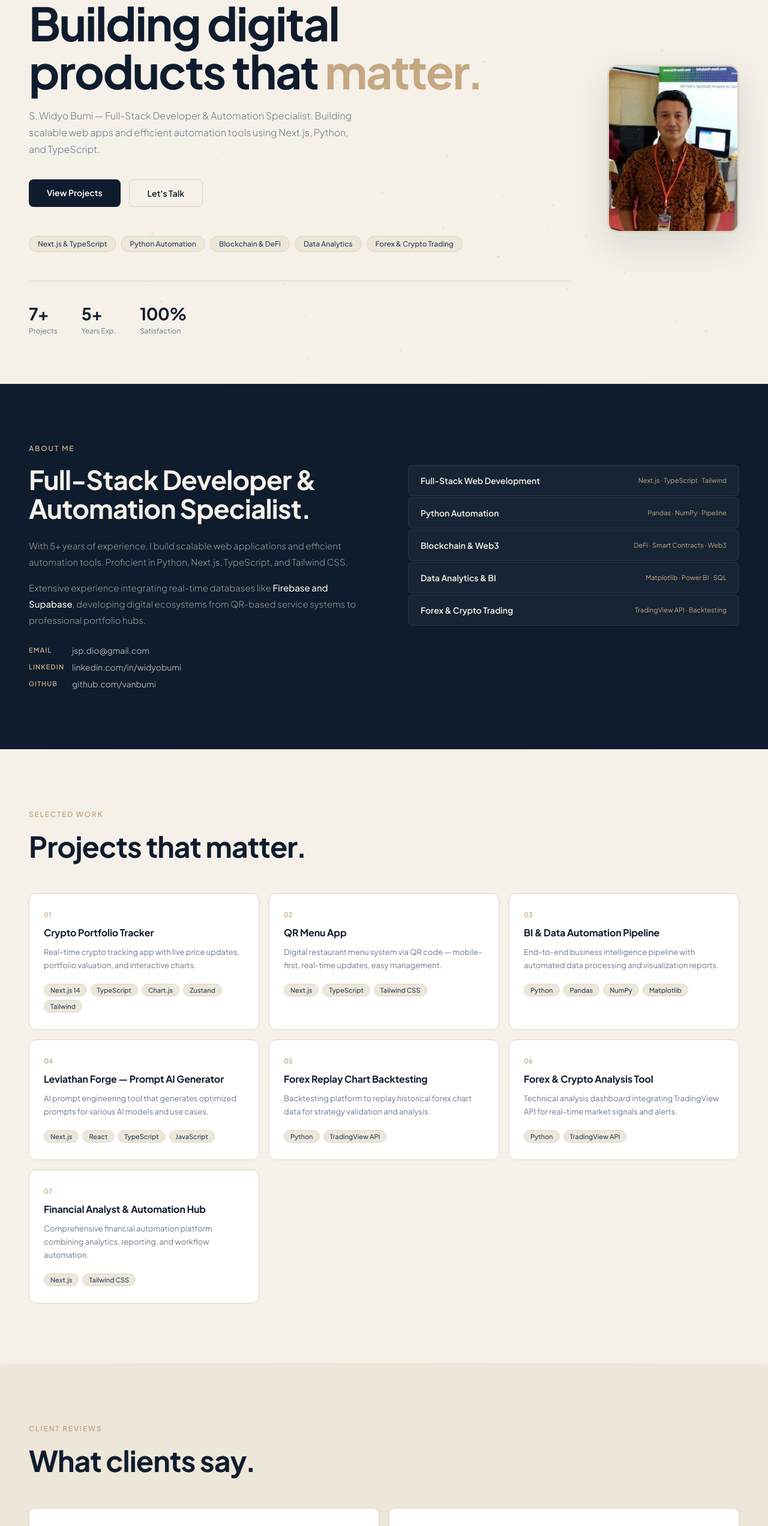
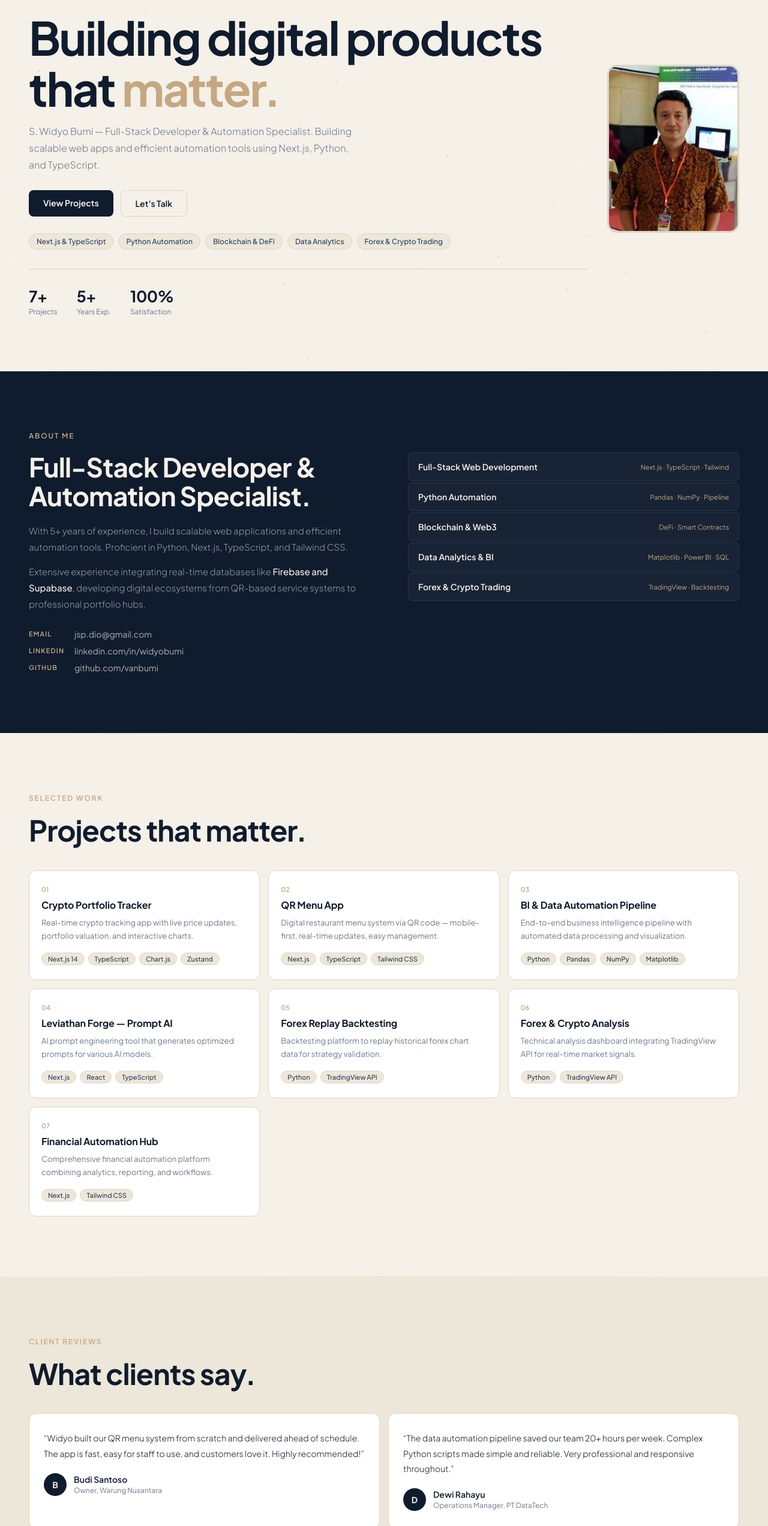
Before and after one commit to vanbumi/portfolio, a Next.js app: page / in a window 1280 px wide. Shown: the part 182-2726 px from the top of the page at 60% size. Built offline with nearby package versions, Linux system fonts and the light colour scheme.

Commit message:
fix layout for mobile friendly

```diff
--- a/src/app/globals.css
+++ b/src/app/globals.css
@@ -27,3 +27,20 @@ body {
   font-family: 'Plus Jakarta Sans', sans-serif;
   overflow-x: hidden;
 }
+
+/* Mobile navbar */
+@media (max-width: 640px) {
+  nav { padding: 14px 20px !important; }
+  nav > div:nth-child(2) { display: none !important; }
+}
+
+/* Mobile contact */
+@media (max-width: 640px) {
+  #contact > div { padding: 0 !important; }
+  #contact .grid { grid-template-columns: 1fr !important; }
+}
+
+/* Mobile footer */
+@media (max-width: 640px) {
+  footer { flex-direction: column !important; gap: 12px !important; text-align: center !important; padding: 24px 20px !important; }
+}
--- a/src/components/About.tsx
+++ b/src/components/About.tsx
@@ -3,40 +3,43 @@
 const expertise = [
   { name: 'Full-Stack Web Development', tag: 'Next.js · TypeScript · Tailwind' },
   { name: 'Python Automation', tag: 'Pandas · NumPy · Pipeline' },
-  { name: 'Blockchain & Web3', tag: 'DeFi · Smart Contracts · Web3' },
+  { name: 'Blockchain & Web3', tag: 'DeFi · Smart Contracts' },
   { name: 'Data Analytics & BI', tag: 'Matplotlib · Power BI · SQL' },
-  { name: 'Forex & Crypto Trading', tag: 'TradingView API · Backtesting' },
+  { name: 'Forex & Crypto Trading', tag: 'TradingView · Backtesting' },
 ]
 
 export default function About() {
   return (
-    <section id="about" style={{ background: 'var(--navy)', padding: '100px 48px' }}>
+    <section id="about" style={{ background: 'var(--navy)', padding: 'clamp(60px, 8vw, 100px) clamp(20px, 5vw, 48px)' }}>
       <div style={{ fontSize: '12px', fontWeight: 600, letterSpacing: '0.15em', color: 'var(--accent)', textTransform: 'uppercase', marginBottom: '20px' }}>
         About Me
       </div>
 
-      <div style={{ display: 'grid', gridTemplateColumns: '1fr 1fr', gap: '80px', alignItems: 'start' }}>
+      <div className="about-grid" style={{ display: 'grid', gridTemplateColumns: '1fr', gap: '40px' }}>
+        {/* Left */}
         <div>
-          <h2 style={{ fontSize: 'clamp(28px, 3.5vw, 44px)', fontWeight: 700, color: 'var(--cream)', lineHeight: 1.1, letterSpacing: '-0.02em', marginBottom: '24px' }}>
+          <h2 style={{ fontSize: 'clamp(24px, 4vw, 44px)', fontWeight: 700, color: 'var(--cream)', lineHeight: 1.1, letterSpacing: '-0.02em', marginBottom: '20px' }}>
             Full-Stack Developer &<br />Automation Specialist.
           </h2>
-          <p style={{ fontSize: '15px', fontWeight: 300, lineHeight: 1.8, color: 'rgba(245,240,232,0.6)', marginBottom: '16px' }}>
+          <p style={{ fontSize: '15px', fontWeight: 300, lineHeight: 1.8, color: 'rgba(245,240,232,0.6)', marginBottom: '14px' }}>
             With 5+ years of experience, I build scalable web applications and efficient automation tools. Proficient in Python, Next.js, TypeScript, and Tailwind CSS.
           </p>
           <p style={{ fontSize: '15px', fontWeight: 300, lineHeight: 1.8, color: 'rgba(245,240,232,0.6)', marginBottom: '28px' }}>
-            Extensive experience integrating real-time databases like <span style={{ color: 'var(--cream)', fontWeight: 500 }}>Firebase and Supabase</span>, developing digital ecosystems from QR-based service systems to professional portfolio hubs.
+            Extensive experience integrating real-time databases like{' '}
+            <span style={{ color: 'var(--cream)', fontWeight: 500 }}>Firebase and Supabase</span>,
+            developing digital ecosystems from QR-based service systems to professional portfolio hubs.
           </p>
 
-          {/* Contact links */}
           <div style={{ display: 'flex', flexDirection: 'column', gap: '10px' }}>
             {[
               { label: 'Email', value: 'jsp.dio@gmail.com', href: 'mailto:jsp.dio@gmail.com' },
               { label: 'LinkedIn', value: 'linkedin.com/in/widyobumi', href: 'https://linkedin.com/in/widyobumi' },
               { label: 'GitHub', value: 'github.com/vanbumi', href: 'https://github.com/vanbumi' },
             ].map(item => (
-              <div key={item.label} style={{ display: 'flex', gap: '12px', alignItems: 'center' }}>
-                <span style={{ fontSize: '11px', fontWeight: 600, color: 'var(--accent)', letterSpacing: '0.1em', textTransform: 'uppercase', width: '60px' }}>{item.label}</span>
-                <a href={item.href} target="_blank" rel="noreferrer" style={{ fontSize: '14px', color: 'rgba(245,240,232,0.7)', textDecoration: 'none', transition: 'color 0.2s' }}
+              <div key={item.label} style={{ display: 'flex', gap: '12px', alignItems: 'flex-start', flexWrap: 'wrap' }}>
+                <span style={{ fontSize: '11px', fontWeight: 600, color: 'var(--accent)', letterSpacing: '0.1em', textTransform: 'uppercase', width: '64px', flexShrink: 0, paddingTop: '2px' }}>{item.label}</span>
+                <a href={item.href} target="_blank" rel="noreferrer"
+                  style={{ fontSize: '14px', color: 'rgba(245,240,232,0.7)', textDecoration: 'none', wordBreak: 'break-all' }}
                   onMouseEnter={e => (e.currentTarget.style.color = 'var(--cream)')}
                   onMouseLeave={e => (e.currentTarget.style.color = 'rgba(245,240,232,0.7)')}
                 >
@@ -47,16 +50,18 @@ export default function About() {
           </div>
         </div>
 
+        {/* Right — expertise */}
         <div style={{ display: 'flex', flexDirection: 'column', gap: '2px' }}>
           {expertise.map(item => (
             <div
               key={item.name}
               style={{
                 display: 'flex', justifyContent: 'space-between', alignItems: 'center',
-                padding: '16px 20px', borderRadius: '8px',
+                flexWrap: 'wrap', gap: '6px',
+                padding: '14px 16px', borderRadius: '8px',
                 background: 'rgba(245,240,232,0.04)',
                 border: '1px solid rgba(245,240,232,0.08)',
-                transition: 'background 0.2s', cursor: 'default',
+                transition: 'background 0.2s',
               }}
               onMouseEnter={e => (e.currentTarget.style.background = 'rgba(245,240,232,0.08)')}
               onMouseLeave={e => (e.currentTarget.style.background = 'rgba(245,240,232,0.04)')}
@@ -67,6 +72,15 @@ export default function About() {
           ))}
         </div>
       </div>
+
+      <style>{`
+        @media (min-width: 768px) {
+          .about-grid {
+            grid-template-columns: 1fr 1fr !important;
+            gap: 80px !important;
+          }
+        }
+      `}</style>
     </section>
   )
 }
--- a/src/components/Hero.tsx
+++ b/src/components/Hero.tsx
@@ -11,10 +11,36 @@ export default function Hero() {
   return (
     <section style={{
       minHeight: '100vh', display: 'flex', flexDirection: 'column',
-      justifyContent: 'center', padding: '120px 48px 80px',
+      justifyContent: 'center', padding: 'clamp(100px, 12vw, 120px) clamp(20px, 5vw, 48px) 60px',
       background: 'var(--cream)',
     }}>
-      <div style={{ display: 'grid', gridTemplateColumns: '1fr auto', gap: '60px', alignItems: 'center' }}>
+      {/* Photo + Text wrapper */}
+      <div style={{
+        display: 'flex',
+        flexDirection: 'column',
+        gap: '32px',
+      }}
+        className="hero-inner"
+      >
+        {/* Profile photo — mobile: center top */}
+        <div style={{ display: 'flex', justifyContent: 'center' }} className="hero-photo">
+          <div style={{
+            width: '140px', height: '175px',
+            borderRadius: '16px', overflow: 'hidden',
+            border: '3px solid var(--border)',
+          }}>
+            <Image
+              src="/profile.jpg"
+              alt="S. Widyo Bumi"
+              width={220}
+              height={280}
+              priority
+              style={{ objectFit: 'cover', objectPosition: 'top', width: '100%', height: '100%' }}
+            />
+          </div>
+        </div>
+
+        {/* Text content */}
         <div>
           {/* Badge */}
           <div style={{
@@ -22,37 +48,35 @@ export default function Hero() {
             background: 'var(--navy)', color: 'var(--cream)',
             padding: '6px 14px', borderRadius: '100px',
             fontSize: '12px', fontWeight: 500,
-            marginBottom: '32px', width: 'fit-content',
+            marginBottom: '24px', width: 'fit-content',
           }}>
             <span style={{ width: '6px', height: '6px', borderRadius: '50%', background: '#4ade80', display: 'inline-block' }} />
             Available for Projects
           </div>
 
-          {/* Heading */}
           <h1 style={{
-            fontSize: 'clamp(40px, 6vw, 80px)', fontWeight: 700,
-            lineHeight: 1.05, letterSpacing: '-0.03em',
-            color: 'var(--navy)', marginBottom: '20px',
+            fontSize: 'clamp(32px, 6vw, 80px)', fontWeight: 700,
+            lineHeight: 1.1, letterSpacing: '-0.03em',
+            color: 'var(--navy)', marginBottom: '16px',
           }}>
-            Building digital<br />products that{' '}
+            Building digital products that{' '}
             <span style={{ color: 'var(--accent)' }}>matter.</span>
           </h1>
 
-          {/* Bio */}
           <p style={{
-            fontSize: '16px', fontWeight: 300, color: 'var(--muted)',
-            lineHeight: 1.75, maxWidth: '560px', marginBottom: '36px',
+            fontSize: 'clamp(14px, 2vw, 16px)', fontWeight: 300,
+            color: 'var(--muted)', lineHeight: 1.75,
+            maxWidth: '560px', marginBottom: '28px',
           }}>
             S. Widyo Bumi — Full-Stack Developer & Automation Specialist.
             Building scalable web apps and efficient automation tools using
             Next.js, Python, and TypeScript.
           </p>
 
-          {/* Actions */}
-          <div style={{ display: 'flex', gap: '14px', flexWrap: 'wrap', marginBottom: '48px' }}>
+          <div style={{ display: 'flex', gap: '12px', flexWrap: 'wrap', marginBottom: '28px' }}>
             <a href="#projects" style={{
               background: 'var(--navy)', color: 'var(--white)',
-              padding: '13px 30px', borderRadius: '8px',
+              padding: '12px 24px', borderRadius: '8px',
               fontWeight: 600, fontSize: '14px', textDecoration: 'none',
             }}
               onMouseEnter={e => (e.currentTarget.style.background = 'var(--navy-light)')}
@@ -61,7 +85,7 @@ export default function Hero() {
               View Projects
             </a>
             <a href="mailto:jsp.dio@gmail.com" style={{
-              color: 'var(--navy)', padding: '13px 30px', borderRadius: '8px',
+              color: 'var(--navy)', padding: '12px 24px', borderRadius: '8px',
               fontWeight: 600, fontSize: '14px', textDecoration: 'none',
               border: '1.5px solid var(--border)',
             }}
@@ -72,12 +96,11 @@ export default function Hero() {
             </a>
           </div>
 
-          {/* Skills */}
-          <div style={{ display: 'flex', flexWrap: 'wrap', gap: '8px', marginBottom: '48px' }}>
+          <div style={{ display: 'flex', flexWrap: 'wrap', gap: '8px', marginBottom: '32px' }}>
             {skills.map(s => (
               <span key={s} style={{
                 fontSize: '12px', fontWeight: 500, color: 'var(--navy-mid)',
-                background: 'var(--cream-dark)', padding: '5px 14px',
+                background: 'var(--cream-dark)', padding: '5px 12px',
                 borderRadius: '100px', border: '1px solid var(--border)',
               }}>
                 {s}
@@ -85,40 +108,41 @@ export default function Hero() {
             ))}
           </div>
 
-          {/* Stats */}
           <div style={{
-            display: 'flex', gap: '40px',
-            paddingTop: '36px', borderTop: '1px solid var(--border)',
+            display: 'flex', gap: '32px', flexWrap: 'wrap',
+            paddingTop: '28px', borderTop: '1px solid var(--border)',
           }}>
             {[['7+', 'Projects'], ['5+', 'Years Exp.'], ['100%', 'Satisfaction']].map(([n, l]) => (
               <div key={l}>
-                <div style={{ fontSize: '28px', fontWeight: 700, color: 'var(--navy)', letterSpacing: '-0.02em' }}>{n}</div>
-                <div style={{ fontSize: '12px', color: 'var(--muted)', marginTop: '4px' }}>{l}</div>
+                <div style={{ fontSize: '26px', fontWeight: 700, color: 'var(--navy)', letterSpacing: '-0.02em' }}>{n}</div>
+                <div style={{ fontSize: '12px', color: 'var(--muted)', marginTop: '2px' }}>{l}</div>
               </div>
             ))}
           </div>
         </div>
+      </div>
 
-        {/* Profile Photo */}
-        <div style={{ flexShrink: 0 }}>
-          <div style={{
-            width: '220px', height: '280px',
-            borderRadius: '16px',
-            overflow: 'hidden',
-            border: '3px solid var(--border)',
-            boxShadow: '0 20px 60px rgba(15,28,46,0.12)',
-          }}>
-            <Image
-              src="/profile.jpg"
-              alt="S. Widyo Bumi"
-              width={220}
-              height={280}
-              style={{ objectFit: 'cover', objectPosition: 'top', width: '100%', height: '100%' }}
-              priority
-            />
-          </div>
-        </div>
-      </div>
+      <style>{`
+        @media (min-width: 768px) {
+          .hero-inner {
+            flex-direction: row !important;
+            align-items: center !important;
+            justify-content: space-between !important;
+          }
+          .hero-photo {
+            order: 2;
+            flex-shrink: 0;
+          }
+          .hero-photo > div {
+            width: 220px !important;
+            height: 280px !important;
+          }
+          .hero-inner > div:last-child {
+            order: 1;
+            flex: 1;
+          }
+        }
+      `}</style>
     </section>
   )
 }
--- a/src/components/Projects.tsx
+++ b/src/components/Projects.tsx
@@ -1,68 +1,32 @@
 'use client'
 
 const projects = [
-  {
-    num: '01',
-    title: 'Crypto Portfolio Tracker',
-    desc: 'Real-time crypto tracking app with live price updates, portfolio valuation, and interactive charts.',
-    tags: ['Next.js 14', 'TypeScript', 'Chart.js', 'Zustand', 'Tailwind'],
-  },
-  {
-    num: '02',
-    title: 'QR Menu App',
-    desc: 'Digital restaurant menu system via QR code — mobile-first, real-time updates, easy management.',
-    tags: ['Next.js', 'TypeScript', 'Tailwind CSS'],
-  },
-  {
-    num: '03',
-    title: 'BI & Data Automation Pipeline',
-    desc: 'End-to-end business intelligence pipeline with automated data processing and visualization reports.',
-    tags: ['Python', 'Pandas', 'NumPy', 'Matplotlib'],
-  },
-  {
-    num: '04',
-    title: 'Leviathan Forge — Prompt AI Generator',
-    desc: 'AI prompt engineering tool that generates optimized prompts for various AI models and use cases.',
-    tags: ['Next.js', 'React', 'TypeScript', 'JavaScript'],
-  },
-  {
-    num: '05',
-    title: 'Forex Replay Chart Backtesting',
-    desc: 'Backtesting platform to replay historical forex chart data for strategy validation and analysis.',
-    tags: ['Python', 'TradingView API'],
-  },
-  {
-    num: '06',
-    title: 'Forex & Crypto Analysis Tool',
-    desc: 'Technical analysis dashboard integrating TradingView API for real-time market signals and alerts.',
-    tags: ['Python', 'TradingView API'],
-  },
-  {
-    num: '07',
-    title: 'Financial Analyst & Automation Hub',
-    desc: 'Comprehensive financial automation platform combining analytics, reporting, and workflow automation.',
-    tags: ['Next.js', 'Tailwind CSS'],
-  },
+  { num: '01', title: 'Crypto Portfolio Tracker', desc: 'Real-time crypto tracking app with live price updates, portfolio valuation, and interactive charts.', tags: ['Next.js 14', 'TypeScript', 'Chart.js', 'Zustand'] },
+  { num: '02', title: 'QR Menu App', desc: 'Digital restaurant menu system via QR code — mobile-first, real-time updates, easy management.', tags: ['Next.js', 'TypeScript', 'Tailwind CSS'] },
+  { num: '03', title: 'BI & Data Automation Pipeline', desc: 'End-to-end business intelligence pipeline with automated data processing and visualization.', tags: ['Python', 'Pandas', 'NumPy', 'Matplotlib'] },
+  { num: '04', title: 'Leviathan Forge — Prompt AI', desc: 'AI prompt engineering tool that generates optimized prompts for various AI models.', tags: ['Next.js', 'React', 'TypeScript'] },
+  { num: '05', title: 'Forex Replay Backtesting', desc: 'Backtesting platform to replay historical forex chart data for strategy validation.', tags: ['Python', 'TradingView API'] },
+  { num: '06', title: 'Forex & Crypto Analysis', desc: 'Technical analysis dashboard integrating TradingView API for real-time market signals.', tags: ['Python', 'TradingView API'] },
+  { num: '07', title: 'Financial Automation Hub', desc: 'Comprehensive financial automation platform combining analytics, reporting, and workflows.', tags: ['Next.js', 'Tailwind CSS'] },
 ]
 
 export default function Projects() {
   return (
-    <section id="projects" style={{ background: 'var(--cream)', padding: '100px 48px' }}>
+    <section id="projects" style={{ background: 'var(--cream)', padding: 'clamp(60px, 8vw, 100px) clamp(20px, 5vw, 48px)' }}>
       <div style={{ fontSize: '12px', fontWeight: 600, letterSpacing: '0.15em', color: 'var(--accent)', textTransform: 'uppercase', marginBottom: '20px' }}>
         Selected Work
       </div>
-      <h2 style={{ fontSize: 'clamp(28px, 4vw, 48px)', fontWeight: 700, color: 'var(--navy)', letterSpacing: '-0.02em', marginBottom: '52px', lineHeight: 1.1 }}>
+      <h2 style={{ fontSize: 'clamp(24px, 4vw, 48px)', fontWeight: 700, color: 'var(--navy)', letterSpacing: '-0.02em', marginBottom: '40px', lineHeight: 1.1 }}>
         Projects that matter.
       </h2>
 
-      <div style={{ display: 'grid', gridTemplateColumns: 'repeat(3, 1fr)', gap: '16px' }}>
+      <div className="projects-grid" style={{ display: 'grid', gridTemplateColumns: '1fr', gap: '14px' }}>
         {projects.map(p => (
-          <div
-            key={p.num}
+          <div key={p.num}
             style={{
               background: 'var(--white)', borderRadius: '12px',
-              padding: '28px 24px', border: '1px solid var(--border)',
-              transition: 'transform 0.2s, box-shadow 0.2s', cursor: 'default',
+              padding: '24px 20px', border: '1px solid var(--border)',
+              transition: 'transform 0.2s, box-shadow 0.2s',
             }}
             onMouseEnter={e => {
               e.currentTarget.style.transform = 'translateY(-4px)'
@@ -73,22 +37,30 @@ export default function Projects() {
               e.currentTarget.style.boxShadow = 'none'
             }}
           >
-            <div style={{ fontSize: '11px', fontWeight: 600, color: 'var(--accent)', marginBottom: '14px' }}>{p.num}</div>
-            <h3 style={{ fontSize: '16px', fontWeight: 700, color: 'var(--navy)', marginBottom: '10px', letterSpacing: '-0.01em', lineHeight: 1.3 }}>{p.title}</h3>
-            <p style={{ fontSize: '13px', color: 'var(--muted)', lineHeight: 1.7, marginBottom: '20px' }}>{p.desc}</p>
+            <div style={{ fontSize: '11px', fontWeight: 600, color: 'var(--accent)', marginBottom: '10px' }}>{p.num}</div>
+            <h3 style={{ fontSize: '16px', fontWeight: 700, color: 'var(--navy)', marginBottom: '8px', letterSpacing: '-0.01em', lineHeight: 1.3 }}>{p.title}</h3>
+            <p style={{ fontSize: '13px', color: 'var(--muted)', lineHeight: 1.7, marginBottom: '16px' }}>{p.desc}</p>
             <div style={{ display: 'flex', flexWrap: 'wrap', gap: '6px' }}>
               {p.tags.map(t => (
                 <span key={t} style={{
-                  fontSize: '11px', fontWeight: 500,
-                  color: 'var(--navy-mid)', background: 'var(--cream-dark)',
-                  padding: '3px 10px', borderRadius: '100px',
-                  border: '1px solid var(--border)',
+                  fontSize: '11px', fontWeight: 500, color: 'var(--navy-mid)',
+                  background: 'var(--cream-dark)', padding: '3px 10px',
+                  borderRadius: '100px', border: '1px solid var(--border)',
                 }}>{t}</span>
               ))}
             </div>
           </div>
         ))}
       </div>
+
+      <style>{`
+        @media (min-width: 640px) {
+          .projects-grid { grid-template-columns: repeat(2, 1fr) !important; }
+        }
+        @media (min-width: 1024px) {
+          .projects-grid { grid-template-columns: repeat(3, 1fr) !important; }
+        }
+      `}</style>
     </section>
   )
 }
--- a/src/components/Testimonials.tsx
+++ b/src/components/Testimonials.tsx
@@ -1,57 +1,37 @@
 'use client'
 
 const testimonials = [
-  {
-    text: 'Widyo built our QR menu system from scratch and delivered ahead of schedule. The app is fast, easy for staff to use, and customers love it. Highly recommended for any restaurant owner.',
-    name: 'Budi Santoso',
-    role: 'Owner, Warung Nusantara',
-    initial: 'B',
-  },
-  {
-    text: 'The data automation pipeline he built saved our team 20+ hours per week. Complex Python scripts made simple and reliable. Very professional and responsive throughout.',
-    name: 'Dewi Rahayu',
-    role: 'Operations Manager, PT DataTech',
-    initial: 'D',
-  },
-  {
-    text: 'Our crypto dashboard is exactly what we envisioned. Real-time data, clean UI, and the chart integration is smooth. Widyo understood our needs and delivered beyond expectations.',
-    name: 'Kevin Lim',
-    role: 'Founder, CryptoTrack ID',
-    initial: 'K',
-  },
-  {
-    text: 'Excellent work on our financial automation hub. He has a rare combination of technical depth and business understanding. The system runs flawlessly and has transformed our workflow.',
-    name: 'Rina Maharani',
-    role: 'CFO, Investindo Group',
-    initial: 'R',
-  },
+  { text: 'Widyo built our QR menu system from scratch and delivered ahead of schedule. The app is fast, easy for staff to use, and customers love it. Highly recommended!', name: 'Budi Santoso', role: 'Owner, Warung Nusantara', initial: 'B' },
+  { text: 'The data automation pipeline saved our team 20+ hours per week. Complex Python scripts made simple and reliable. Very professional and responsive throughout.', name: 'Dewi Rahayu', role: 'Operations Manager, PT DataTech', initial: 'D' },
+  { text: 'Our crypto dashboard is exactly what we envisioned. Real-time data, clean UI, and the chart integration is smooth. Delivered beyond expectations.', name: 'Kevin Lim', role: 'Founder, CryptoTrack ID', initial: 'K' },
+  { text: 'Excellent work on our financial automation hub. A rare combination of technical depth and business understanding. The system runs flawlessly.', name: 'Rina Maharani', role: 'CFO, Investindo Group', initial: 'R' },
 ]
 
 export default function Testimonials() {
   return (
-    <section id="reviews" style={{ background: 'var(--cream-dark)', padding: '100px 48px' }}>
+    <section id="reviews" style={{ background: 'var(--cream-dark)', padding: 'clamp(60px, 8vw, 100px) clamp(20px, 5vw, 48px)' }}>
       <div style={{ fontSize: '12px', fontWeight: 600, letterSpacing: '0.15em', color: 'var(--accent)', textTransform: 'uppercase', marginBottom: '20px' }}>
         Client Reviews
       </div>
-      <h2 style={{ fontSize: 'clamp(28px, 4vw, 48px)', fontWeight: 700, color: 'var(--navy)', letterSpacing: '-0.02em', marginBottom: '52px', lineHeight: 1.1 }}>
+      <h2 style={{ fontSize: 'clamp(24px, 4vw, 48px)', fontWeight: 700, color: 'var(--navy)', letterSpacing: '-0.02em', marginBottom: '40px', lineHeight: 1.1 }}>
         What clients say.
       </h2>
 
-      <div style={{ display: 'grid', gridTemplateColumns: 'repeat(2, 1fr)', gap: '16px' }}>
+      <div className="testimonials-grid" style={{ display: 'grid', gridTemplateColumns: '1fr', gap: '14px' }}>
         {testimonials.map(t => (
           <div key={t.name} style={{
             background: 'var(--white)', borderRadius: '12px',
-            padding: '32px', border: '1px solid var(--border)',
+            padding: '28px 24px', border: '1px solid var(--border)',
           }}>
-            <p style={{ fontSize: '14px', lineHeight: 1.8, color: 'var(--text)', marginBottom: '24px', fontWeight: 300 }}>
+            <p style={{ fontSize: '14px', lineHeight: 1.8, color: 'var(--text)', marginBottom: '20px', fontWeight: 300 }}>
               &ldquo;{t.text}&rdquo;
             </p>
-            <div style={{ display: 'flex', alignItems: 'center', gap: '14px' }}>
+            <div style={{ display: 'flex', alignItems: 'center', gap: '12px' }}>
               <div style={{
-                width: '40px', height: '40px', borderRadius: '50%',
+                width: '38px', height: '38px', borderRadius: '50%', flexShrink: 0,
                 background: 'var(--navy)', color: 'var(--cream)',
                 display: 'flex', alignItems: 'center', justifyContent: 'center',
-                fontSize: '15px', fontWeight: 700, flexShrink: 0,
+                fontSize: '14px', fontWeight: 700,
               }}>
                 {t.initial}
               </div>
@@ -63,6 +43,12 @@ export default function Testimonials() {
           </div>
         ))}
       </div>
+
+      <style>{`
+        @media (min-width: 768px) {
+          .testimonials-grid { grid-template-columns: repeat(2, 1fr) !important; }
+        }
+      `}</style>
     </section>
   )
 }
```
